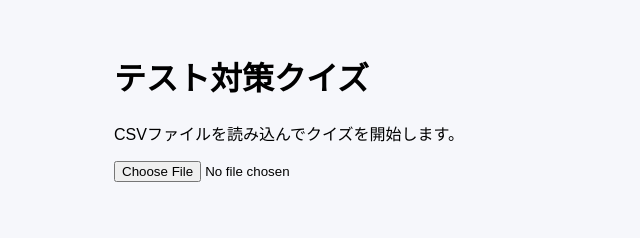
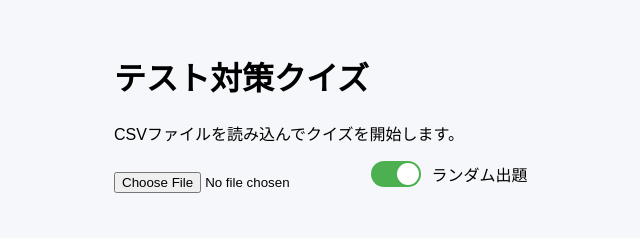
Before and after one commit to hk2513/hk2513.github.io, a plain HTML site: page index.html in a window 1280 px wide. Shown: the whole page, without its empty margins (176-816 px from the left). Drawn offline with Linux system fonts and the light colour scheme.

Commit message:
シャッフルのオンオフを追加

```diff
--- a/index.html
+++ b/index.html
@@ -2,7 +2,7 @@
 <html lang="ja">
 <head>
   <meta charset="UTF-8">
-  <title>テスト対策クイズ（3モード対応版＋All/RetryボタンUI改善）</title>
+  <title>テスト対策クイズ</title>
   <style>
     body { font-family: sans-serif; padding: 2em; max-width: 700px; margin: auto; background:#f6f7fb}
     .quiz-container { border: 1px solid #ccc; padding: 1.5em; border-radius: 12px; margin-top: 1em; background:#fff}
@@ -102,13 +102,67 @@
       margin: 0.5em auto;
     }
 
+    /*ランダム出題に関する部分*/
+    #shuffleToggle:disabled {
+      opacity: 0.5;
+      pointer-events: none;
+    }
 
+    .switch {
+      display: inline-flex;
+      align-items: center;
+      gap: 10px;
+      margin-bottom: 1em;
+    }
+
+    .switch input {
+      display: none;
+    }
+
+    .slider {
+      position: relative;
+      width: 50px;
+      height: 26px;
+      background: #ccc;
+      border-radius: 26px;
+      transition: background 0.3s;
+      cursor: pointer;
+    }
+
+    .slider::before {
+      content: "";
+      position: absolute;
+      width: 22px;
+      height: 22px;
+      left: 2px;
+      top: 2px;
+      background: white;
+      border-radius: 50%;
+      transition: transform 0.3s;
+    }
+
+    input:checked + .slider {
+      background: #4CAF50;
+    }
+
+    input:checked + .slider::before {
+      transform: translateX(24px);
+    }
+
+    .toggle-label {
+      font-size: 1em;
+    }
 </style>
 </head>
 <body>
   <h1>テスト対策クイズ</h1>
   <p>CSVファイルを読み込んでクイズを開始します。</p>
   <input type="file" id="csvInput">
+  <label class="switch">
+      <input type="checkbox" id="shuffleToggle" checked>
+      <span class="slider"></span>
+      <span class="toggle-label">ランダム出題</span>
+  </label>
   <div id="quiz" class="quiz-container" style="display:none;"></div>
   <button id="nextBtn" style="display:none;">次の問題へ</button>
   <button id="restartBtnAll" style="display:none;">全問題をやり直す</button>
@@ -178,7 +232,12 @@
 
     function startQuiz(questionSet) {
       quizData = [...questionSet];
-      shuffleArray(quizData);
+      const shuffleEnabled = document.getElementById('shuffleToggle').checked;
+       // デバッグ：現在のトグル状態を確認
+      console.log("Shuffle:", shuffleEnabled);
+      if (shuffleEnabled){
+        shuffleArray(quizData);
+      }
       current = 0;
       correct = 0;
       wrongQuestions = [];
@@ -187,6 +246,7 @@
       document.getElementById('restartBtnAll').style.display = 'none';
       document.getElementById('retryWrongBtn').style.display = 'none';
       document.getElementById('retryLastBtn').style.display = 'none';
+      document.getElementById('shuffleToggle').disabled = true;
       showQuiz();
     }
 
@@ -195,6 +255,7 @@
         document.getElementById('quiz').style.display = 'none';
         document.getElementById('nextBtn').style.display = 'none';
         document.getElementById('restartBtnAll').style.display = '';
+        document.getElementById('shuffleToggle').disabled = false;
         if (wrongQuestions.length > 0) {
           document.getElementById('retryWrongBtn').style.display = '';
         }
```
